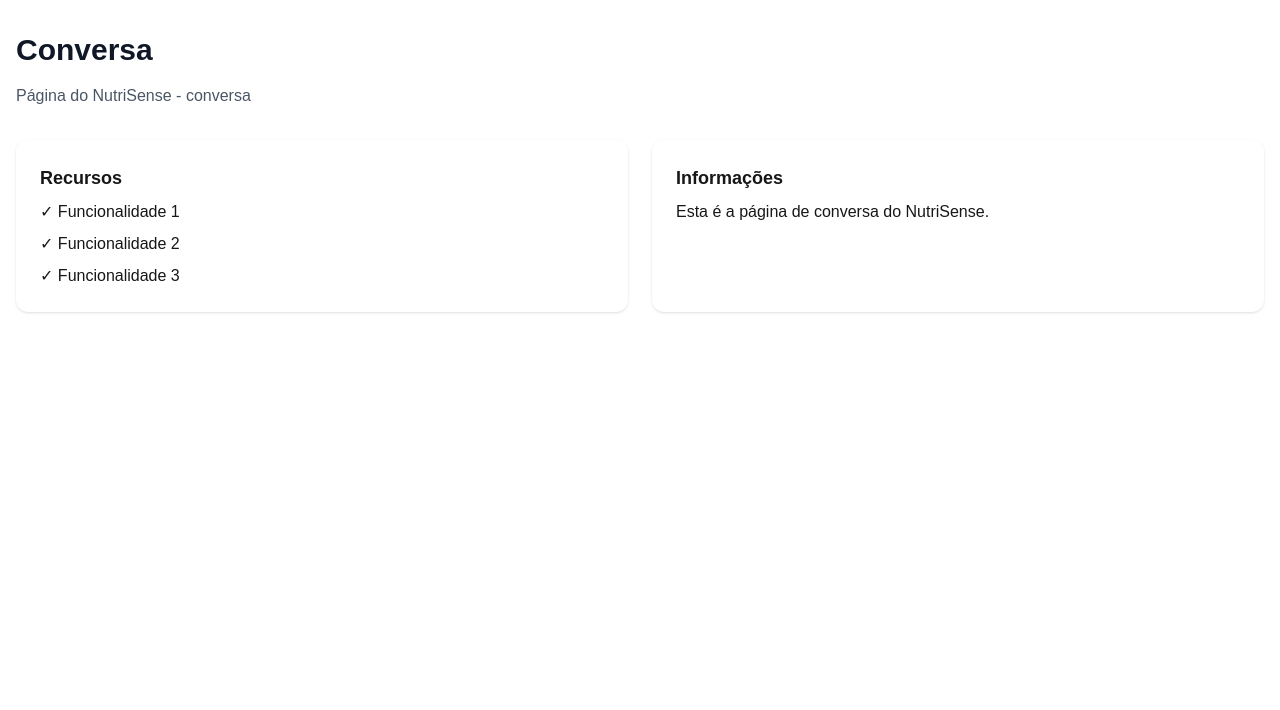
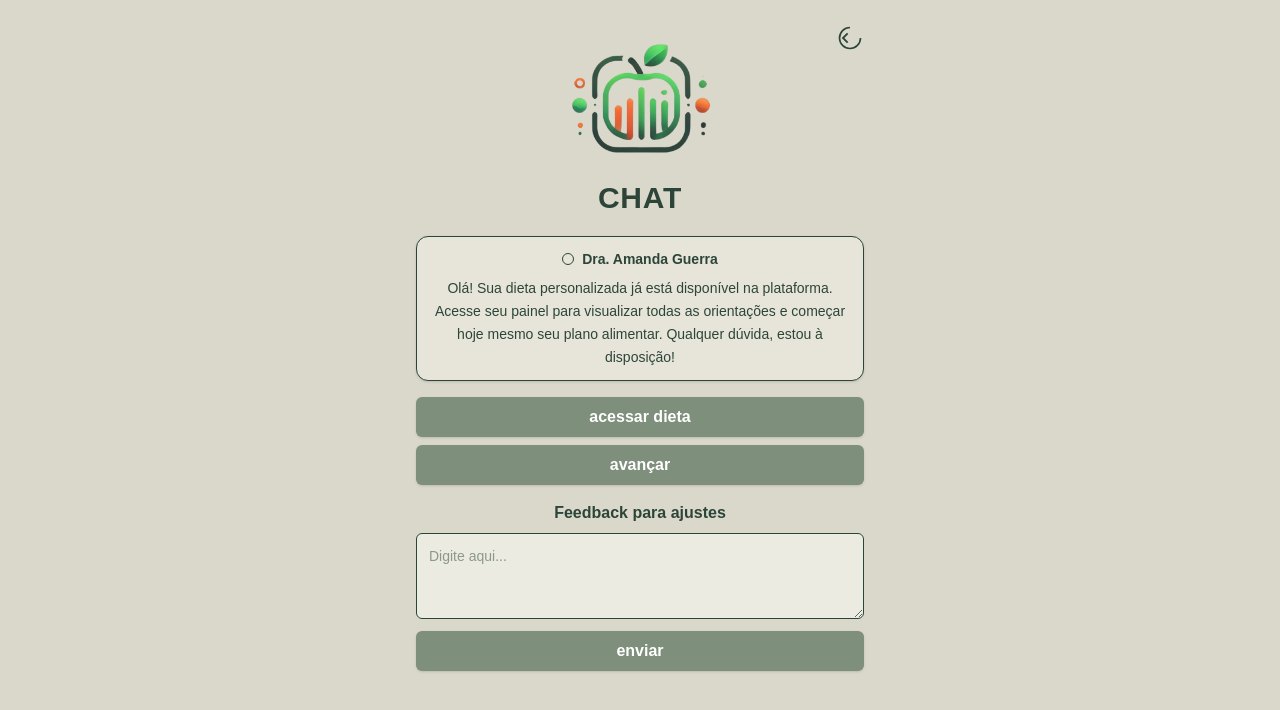
Before and after one commit to dyonxsz/Projeto-Marcos, a Next.js app: page /conversa in a window 1280 px wide. Shown: the top 710 px of the page. Built offline with nearby package versions, Linux system fonts and the light colour scheme.

Commit message:
telas de Paulo

```diff
--- a/src/app/conversa/page.jsx
+++ b/src/app/conversa/page.jsx
@@ -1,24 +1,82 @@
-export default function ConversaPage() {
+import Link from 'next/link';
+
+export default function ChatPage() {
   return (
-    <div className="container mx-auto px-4 py-8">
-      <h1 className="text-3xl font-bold text-gray-900 mb-4">Conversa</h1>
-      <p className="text-gray-600 mb-8">Página do NutriSense - conversa</p>
-
-      <div className="grid grid-cols-1 md:grid-cols-2 gap-6">
-        <div className="bg-white p-6 rounded-xl shadow">
-          <h3 className="font-bold text-lg mb-2">Recursos</h3>
-          <ul className="space-y-2">
-            <li className="flex items-center gap-2">✓ Funcionalidade 1</li>
-            <li className="flex items-center gap-2">✓ Funcionalidade 2</li>
-            <li className="flex items-center gap-2">✓ Funcionalidade 3</li>
-          </ul>
+    <div
+      className="min-h-screen flex flex-col items-center px-4 pt-6"
+      style={{ backgroundColor: "#DAD8CB", color: "#2D4539" }}
+    >
+     {/* HEADER com logo centralizado e botão voltar no canto */}
+      <div className="w-full max-w-md relative mb-4">
+        {/* LOGO - CENTRALIZADO */}
+        <div className="flex justify-center">
+          <img
+            src="/logo.jpg"
+            alt="logo"
+            className="w-40"
+          />
         </div>
 
-        <div className="bg-white p-6 rounded-xl shadow">
-          <h3 className="font-bold text-lg mb-2">Informações</h3>
-          <p>Esta é a página de conversa do NutriSense.</p>
+        {/* BOTÃO VOLTAR - CANTO DIREITO */}
+        <div className="absolute right-0 top-0">
+          <Link href="/principal" aria-label="Voltar">
+            <svg width="28" height="28" viewBox="0 0 24 24" fill="none">
+              <path d="M21 12a9 9 0 11-9-9" stroke="#2D4539" strokeWidth="1.4" />
+              <path d="M10 8l-4 4 4 4" stroke="#2D4539" strokeWidth="1.6" />
+            </svg>
+          </Link>
         </div>
       </div>
+
+
+      {/* TÍTULO */}
+      <h1 className="text-3xl font-bold mb-5 tracking-wide">CHAT</h1>
+
+      {/* CARD DA NUTRICIONISTA */}
+      <div className="bg-[#E7E5D9] border border-[#2D4539] rounded-xl px-4 py-3 w-full max-w-md text-center shadow">
+        <div className="flex items-center gap-2 justify-center mb-2">
+          <div className="w-3 h-3 border border-[#2D4539] rounded-full"></div>
+          <p className="text-sm font-semibold">Dra. Amanda Guerra</p>
+        </div>
+
+        <p className="text-sm leading-relaxed font-medium">
+          Olá! Sua dieta personalizada já está disponível
+          na plataforma. Acesse seu painel para visualizar
+          todas as orientações e começar hoje mesmo seu plano
+          alimentar. Qualquer dúvida, estou à disposição!
+        </p>
+      </div>
+
+      {/* Botões */}
+      <button
+        className="w-full max-w-md bg-[#7E8F7B] text-white font-semibold py-2 rounded-md mt-4 shadow hover:bg-[#6a7a67] transition-colors"
+      >
+        acessar dieta
+      </button>
+
+      <button
+        className="w-full max-w-md bg-[#7E8F7B] text-white font-semibold py-2 rounded-md mt-2 shadow hover:bg-[#6a7a67] transition-colors"
+      >
+        avançar
+      </button>
+
+      {/* Texto Feedback */}
+      <p className="font-semibold mt-4 mb-2">Feedback para ajustes</p>
+
+      {/* Caixa de texto */}
+      <textarea
+        placeholder="Digite aqui..."
+        className="w-full max-w-md bg-[#ECEBE1] border border-[#2D4539] rounded-md p-3 text-sm focus:outline-none focus:ring-2 focus:ring-[#7E8F7B] focus:border-transparent"
+        style={{ color: "#2D4539" }}
+        rows={3}
+      ></textarea>
+
+      {/* Botão Enviar */}
+      <button
+        className="w-full max-w-md bg-[#7E8F7B] text-white font-semibold py-2 rounded-md mt-3 shadow hover:bg-[#6a7a67] transition-colors"
+      >
+        enviar
+      </button>
     </div>
-  )
+  );
 }
--- a/src/app/layout.jsx
+++ b/src/app/layout.jsx
@@ -1,4 +1,5 @@
 import './globals.css'
+import "bootstrap-icons/font/bootstrap-icons.css";
 
 export const metadata = {
   title: 'NutriSense - Sua Saúde Inteligente',
--- a/src/app/perfil/page.jsx
+++ b/src/app/perfil/page.jsx
@@ -1,21 +1,28 @@
 "use client";
+
+import Link from 'next/link';
 
 export default function PerfilPage() {
   return (
     <div className="min-h-screen w-full bg-[#DAD8CB] text-[#2D4539] font-sans relative">
+      {/* LOGO NO CANTO ESQUERDO */}
       <img
         src="/logo.jpg"
         alt="Logo"
         className="w-48 absolute top-6 left-6"
       />
 
-      <button
-        onClick={() => window.history.back()}
-        className="absolute top-8 right-10 text-2xl"
-      >
-        ↩
-      </button>
+      {/* BOTÃO VOLTAR - CANTO DIREITO COM SVG */}
+      <div className="absolute right-6 top-6">
+        <Link href="/principal" aria-label="Voltar">
+          <svg width="28" height="28" viewBox="0 0 24 24" fill="none">
+            <path d="M21 12a9 9 0 11-9-9" stroke="#2D4539" strokeWidth="1.4" />
+            <path d="M10 8l-4 4 4 4" stroke="#2D4539" strokeWidth="1.6" />
+          </svg>
+        </Link>
+      </div>
 
+      {/* CONTEÚDO PRINCIPAL */}
       <div className="flex flex-col items-center pt-36">
         {/* Ícone Bootstrap Icons substituído */}
         <div className="w-32 h-32 mb-4 flex items-center justify-center bg-[#2D4539] rounded-full text-[#DAD8CB]">
```
Also changed, not shown: src/app/objetivos/page.jsx (added).
